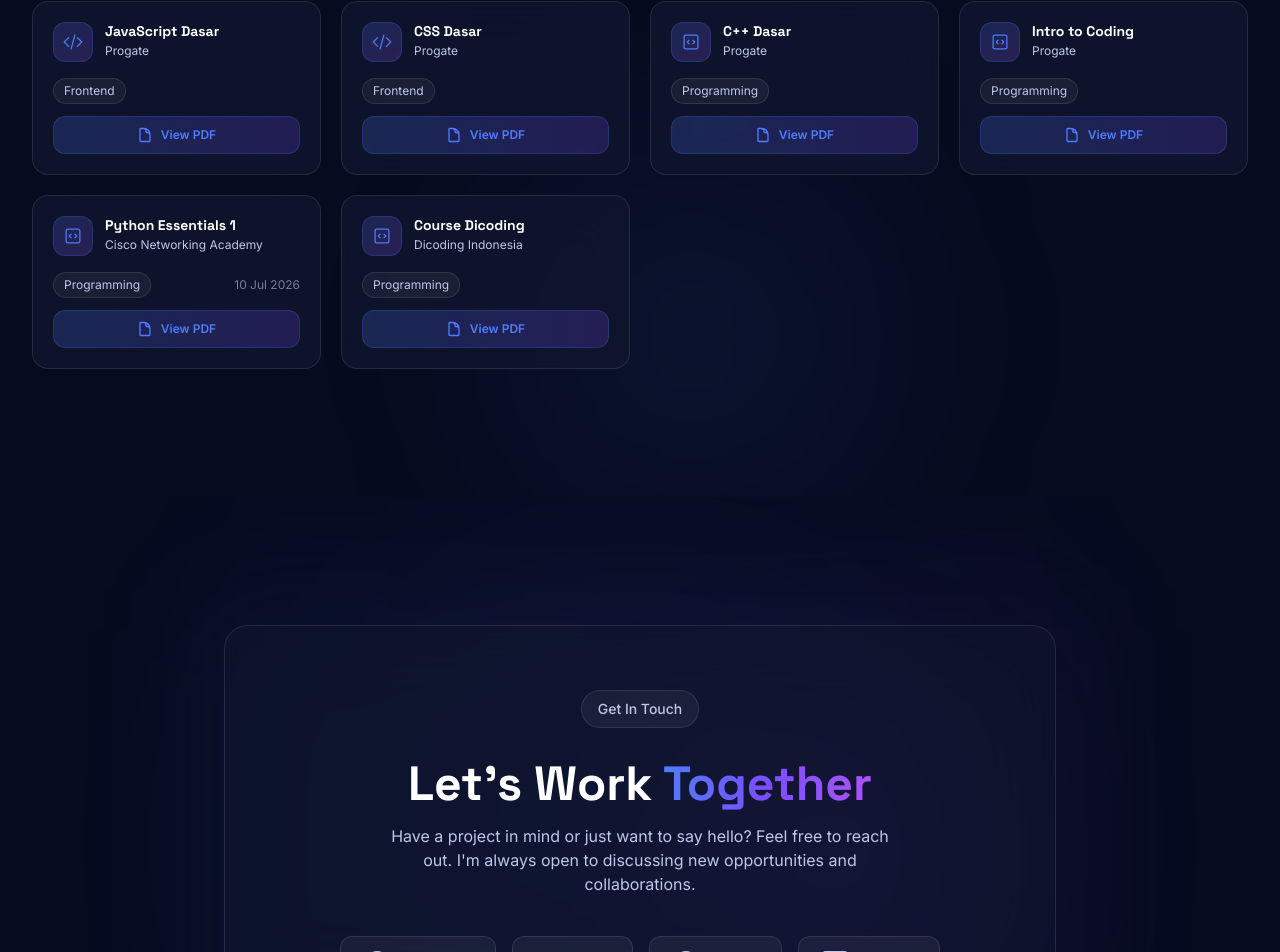
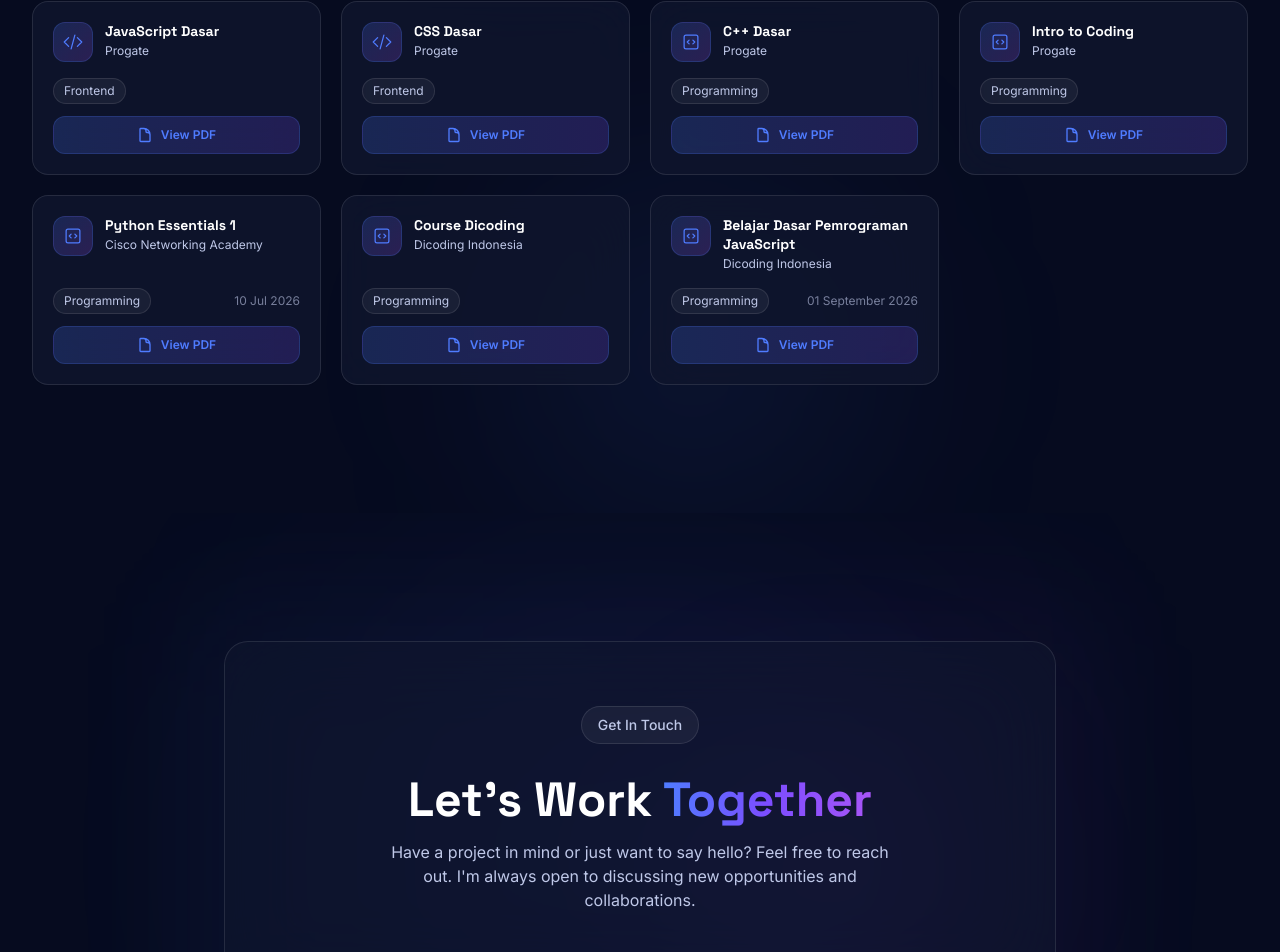
Before and after one commit to Najla-cloud27/WebsitePortfolio_najla2026, a React (Vite) app: page / in a window 1280 px wide. Shown: the part 6413-7365 px from the top of the page. Built offline with nearby package versions, Linux system fonts and the light colour scheme.

Commit message:
Add Dicoding JavaScript certificate

```diff
--- a/src/data/certificates.js
+++ b/src/data/certificates.js
@@ -78,6 +78,14 @@ const certificates = [
     date: "",
     file: "documents/certificates/sertifikat_course_dicoding.pdf",
     category: "Programming"
+  },
+  {
+    id: 11,
+    title: "Belajar Dasar Pemrograman JavaScript",
+    issuer: "Dicoding Indonesia",
+    date: "01 September 2026",
+    file: "documents/certificates/sertifikat_course_Dicoding_JavaScript-1.pdf",
+    category: "Programming"
   }
 ];
 
```
Also changed, not shown: 1 other file (tests, documents, lock files or other folders).
